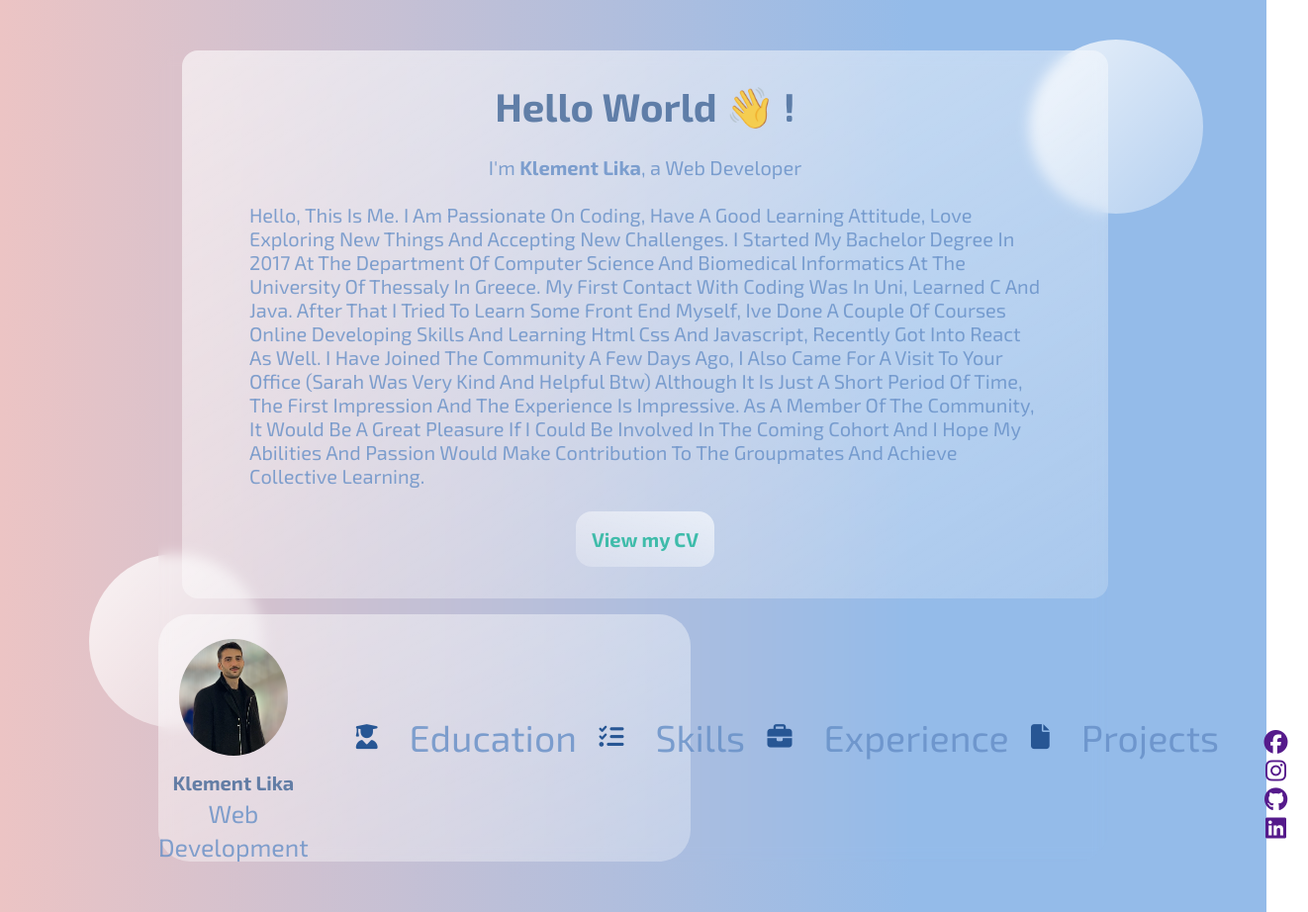
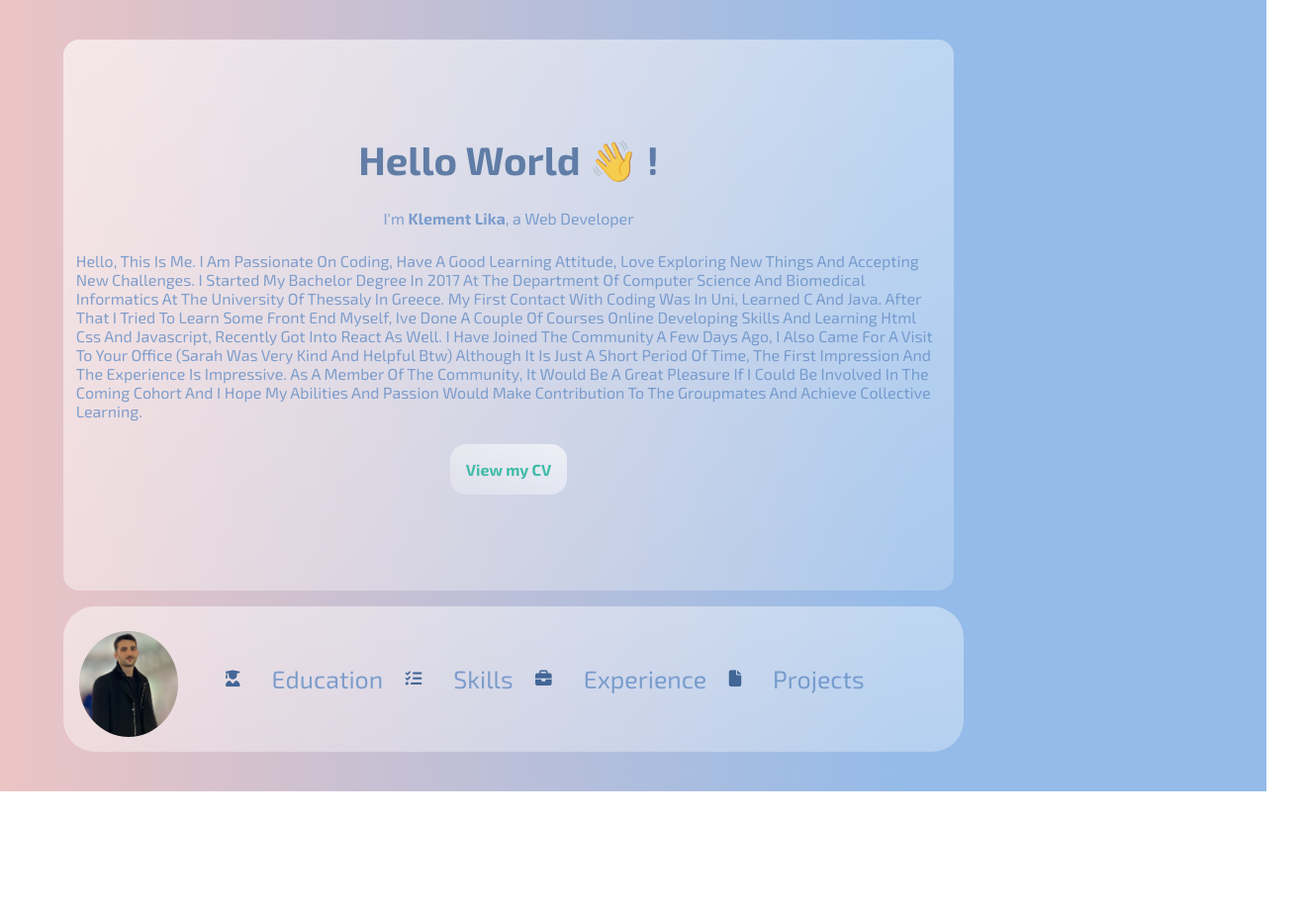
Before and after one commit to klelik/glass-portfolio, a plain HTML site: page index.html in a window 1280 px wide. Shown: the whole page at 99% size, 1322 px wide, since content can reach past the window. After the commit the page ends 800 px from the top, so only its background shows below. Drawn offline with Linux system fonts and the light colour scheme.

Commit message:
responsive

```diff
--- a/index.html
+++ b/index.html
@@ -15,8 +15,10 @@
             <div onclick="mainShow()">
                 <img class="prof" src="./assets/prof2.png" alt="" width="110px"
                   style="border-radius: 90%; margin-top: 25px; margin-bottom: 10px;" />
-                <h3>Klement Lika</h3>
-                <p>Web Development</p>
+                  <div class="info">
+                    <h3>Klement Lika</h3>
+                    <p>Web Development</p>
+                  </div>
             </div>
             <div class="links" >
                 <div class="link" onclick="eduShow()">
@@ -38,12 +40,7 @@
             </div>
             <div class="social">
               <a href="">
-                <i class="fa-brands fa-facebook"></i>
-              </a>
-              <a href="">
                 <i class="fa-brands fa-instagram"></i>
-              </a>
-              <a href="">
               </a>
               <a href="">
                 <i class="fa-brands fa-github"></i>
@@ -87,8 +84,41 @@
           </div>
         </section>
       </main>
-      <div class="circle1"></div>
-      <div class="circle2"></div>
+
 <script src="script.js"></script>
 </body>
 </html>
+
+<!-- .inside-card {
+  display: flex;
+  flex-wrap: wrap;
+  flex-direction: column;
+  justify-content: space-around;
+  align-items: center;
+  opacity: 1;
+  -webkit-transition: opacity 0.4s ease-in-out;
+  -moz-transition: opacity 0.4s ease-in-out;
+  -ms-transition: opacity 0.4s ease-in-out;
+  -o-transition: opacity 0.4s ease-in-out;
+  transition: opacity 0.4 ease-in-out;
+}
+
+.inside-card.fade-in{
+  opacity:0;
+}
+.fade-in {
+	opacity: 1;
+	animation-name: fadeInOpacity;
+	animation-iteration-count: 1;
+	animation-timing-function: ease-in;
+	animation-duration: 2s;
+}
+
+@keyframes fadeInOpacity {
+	0% {
+		opacity: 0;
+	}
+	100% {
+		opacity: 1;
+	}
+} -->
--- a/script.js
+++ b/script.js
@@ -64,23 +64,46 @@ const projectsData = [
 ];
 var exp = document.querySelector(".exp");
 var changeBox = document.querySelector(".inside-card");
-// console.log(exp);
-var box = document.querySelector("box");
+var elements = document.querySelectorAll(".link");
+console.log(elements);
+
+elements.forEach(element => {
+  element.addEventListener("click", function(e) {
+    console.log(e.target.innerText);
+      changeBox.classList.toggle("fade")
+      console.log(itemsWithoutCurrent);
+  });
+ });
+// console.log(link);
+
 mainShow();
 
+// link[1].onclick = function name() {
+//   console.log("fade");
+//   changeBox.classList.toggle("fade")
+// }
+
+function fade() {
+  console.log("fade");
+
+  //   if(changeBox.classList.contains("fade-out")){
+  //     changeBox.classList.remove("fade-out");
+  //  }else{
+  //   changeBox.classList.add("fade-out");
+  //  }
+
+  // changeBox.classList.toggle('fadeIn');
+}
 function mainShow() {
-  changeBox.style.opacity = "1";
+  // changeBox.style.opacity = "1";
   changeBox.style.flexDirection = "column";
 
   changeBox.innerHTML = `
     <h1>Hello World &#x1F44B !</h1>
     <br>
-
     <p>I'm <strong>Klement Lika</strong>, a Web Developer</p>
     <br>
-
     <p>Hello, This Is Me. I Am Passionate On Coding, Have A Good Learning Attitude, Love Exploring New Things And Accepting New Challenges.
-
     I Started My Bachelor Degree In 2017 At The Department Of Computer Science And Biomedical Informatics At The University Of Thessaly In Greece.
 
     My First Contact With Coding Was In Uni, Learned C And Java. After That I Tried To Learn Some Front End Myself, Ive Done A Couple Of Courses Online Developing Skills And Learning Html Css And Javascript, Recently Got Into React As Well.
@@ -90,7 +113,6 @@ function mainShow() {
     As A Member Of The Community, It Would Be A Great Pleasure If I Could Be Involved In The Coming Cohort And I Hope My Abilities And Passion Would Make Contribution To The Groupmates And Achieve Collective Learning.</p>
     <br>
     <a href="My CV" target="_blank">
-
       <div class="glassbutton">
         <p>View my CV</p>
       </div>
@@ -99,22 +121,19 @@ function mainShow() {
 }
 
 function eduShow() {
-  changeBox.style.opacity = "0";
-  changeBox.style.opacity = "1";
+  // changeBox.style.opacity = "0";
+  // changeBox.style.opacity = "1";
   changeBox.innerHTML = `
     <h1>My Education 👨🏼‍🎓</h1> <br>
-
     <h2> I Started My Bachelor Degree In 2017 At The Department Of Computer Science And Biomedical Informatics At The University Of Thessaly In Greece. </h2>
   `;
 }
 
 function skillsShow() {
   this.link;
-  changeBox.style.opacity = "1";
+  // changeBox.style.opacity = "1";
   changeBox.innerHTML = `
-
     <div class="contentContainer">
-
     <div class="skillBar">
       <h4>HTML</h4>
       <div class="skillBarContainer">
@@ -128,7 +147,6 @@ function skillsShow() {
         <div class="skillBarValue value-80"></div>
       </div>
     </div>
-
     <div class="skillBar">
     <h4>JavaScript</h4>
     <div class="skillBarContainer">
@@ -149,14 +167,12 @@ function skillsShow() {
       <div class="skillBarValue value-40"></div>
     </div>
   </div>
-
     <div class="skillBar">
       <h4>Java</h4>
       <div class="skillBarContainer">
         <div class="skillBarValue value-30"></div>
       </div>
     </div>
-
 
   </div>
 
@@ -165,7 +181,7 @@ function skillsShow() {
 // console.log("skills");
 
 function expShow() {
-  changeBox.style.opacity = "1";
+  // changeBox.style.opacity = "1";
 
   changeBox.innerHTML = "<p>Experience</p>";
 }
@@ -189,7 +205,9 @@ const showData = projectsData.map((project, index) => {
 });
 
 function projShow() {
-  changeBox.classList.add("show");
+  // changeBox.classList.add("grid");
+  // changeBox.classList.remove("inside-card");
+
   changeBox.style.flexDirection = "row";
   changeBox.innerHTML = showData.join("");
 }
--- a/style.css
+++ b/style.css
@@ -2,15 +2,17 @@
 
 @import url("https://fonts.googleapis.com/css2?family=Monoton&display=swap");
 
+/* @link https://utopia.fyi/type/calculator?c=299,10,1.2,800,20,1.25,5,2,&s=0.75|0.5|0.25,1.5|2|3|4|6,s-l&g=s,l,xl,12 */
+
 :root {
-  --step--2: clamp(0.78rem, calc(0.77rem + 0.03vw), 0.8rem);
-  --step--1: clamp(0.94rem, calc(0.92rem + 0.11vw), 1rem);
-  --step-0: clamp(1.13rem, calc(1.08rem + 0.22vw), 1.25rem);
-  --step-1: clamp(1.35rem, calc(1.28rem + 0.37vw), 1.56rem);
-  --step-2: clamp(1.62rem, calc(1.5rem + 0.58vw), 1.95rem);
-  --step-3: clamp(1.94rem, calc(1.77rem + 0.87vw), 2.44rem);
-  --step-4: clamp(2.33rem, calc(2.08rem + 1.25vw), 3.05rem);
-  --step-5: clamp(2.8rem, calc(2.45rem + 1.77vw), 3.82rem);
+  --step--2: clamp(0.43rem, calc(0.22rem + 1.17vw), 0.80rem);
+  --step--1: clamp(0.52rem, calc(0.23rem + 1.53vw), 1.00rem);
+  --step-0: clamp(0.63rem, calc(0.25rem + 2.00vw), 1.25rem);
+  --step-1: clamp(0.75rem, calc(0.27rem + 2.59vw), 1.56rem);
+  --step-2: clamp(0.90rem, calc(0.27rem + 3.36vw), 1.95rem);
+  --step-3: clamp(1.08rem, calc(0.27rem + 4.35vw), 2.44rem);
+  --step-4: clamp(1.30rem, calc(0.25rem + 5.61vw), 3.05rem);
+  --step-5: clamp(1.56rem, calc(0.21rem + 7.22vw), 3.82rem);
 }
 
 * {
@@ -21,6 +23,8 @@
 }
 body {
   font-size: var(--step-0);
+  height: 100vh;
+  width: 100vw;
 }
 
 h1 {
@@ -45,19 +49,18 @@ h3 {
   font-size: 20px;
   opacity: 0.8;
 }
-a {
+/* a {
   flex: 0;
   outline: 0;
   text-decoration: none;
-}
+} */
 main {
   font-family: "Poppins", sans-serif;
   min-height: 100vh;
   background: rgb(236,196,196);
   background: linear-gradient(90deg, rgba(236,196,196,1) 0%, rgba(148,187,233,1) 72%);
-   display: flex;
-  align-items: center;
-  justify-content: center;
+  display: grid;
+  place-items: center;
 }
 .glassbutton {
   display: flex;
@@ -78,9 +81,11 @@ main {
   padding: 1rem;
 }
 .glass {
+  /* border: rgb(11, 69, 245) 3px solid; */
+
   /* background: white; */
-  margin: 51px;
-  width: 75%;
+  /* margin-left: 51px; */
+  width: 90vw;
   /* background: linear-gradient(
       to right bottom,
       rgba(255, 255, 255, 0.7),
@@ -88,9 +93,14 @@ main {
     ); */
   border-radius: 2rem;
   z-index: 2;
-  backdrop-filter: blur(.4rem);
+  /* backdrop-filter: blur(.4rem); */
   display: flex;
   flex-direction: row;
+  justify-content: center;
+  gap: 1rem;
+  /* gap: 1rem; */
+  height: 45rem;
+
 }
 .circle1,
 .circle2 {
@@ -115,6 +125,8 @@ main {
   left: 7%;
 }
 .dashboard {
+  /* border: rgb(245, 4, 4) 3px solid; */
+  padding: 2vw;
   flex: 0;
   display: flex;
   flex-direction: column;
@@ -129,15 +141,15 @@ main {
     rgba(255, 255, 255, 0.3)
   );
   border-radius: 2rem;
-  width: 42vw;
-  min-width: 18rem;
-  /* max-width: 25rem; */
-
+  /* min-width: 350px; */
+  /* overflow: hidden; */
   font-size: var(--step-1);
+  max-width: 910px;
 }
 
 .links{
   display: flex;
+  flex-wrap: wrap;
   flex-direction:column ;
 }
 
@@ -157,29 +169,34 @@ main {
   scale: 0.98;
 }
 
+/*Hover link change color i */
+
+.link:hover i{
+  color: white;
+}
+
 .link.show {
   opacity: 1;
 }
 
+i{
+  color: #426696;
+
+}
 .social {
-  margin-top: auto;
-  position: relative;
-  padding: 20px;
-  font-size: 20px;
+  display: flex;
+  justify-content: space-around;
   text-align: center;
-  text-decoration: none;
-  color: #000;
-  font-size: x-large;
-}
-
-.carditems {
-  flex: 2;
+  font-size: 30px;
+  margin-bottom: 20px;
 }
 
 /* CARD Items */
 .carditems {
-  padding: 2rem;
-  margin-left: 1.5rem;
+  /* border: #000 3px solid; */
+  flex: 2;
+  padding: 0.8rem;
+  /* margin-left: 1.5rem; */
   border-radius: 1rem;
   display: flex;
   align-items: center;
@@ -189,8 +206,13 @@ main {
     rgba(255, 255, 255, 0.6),
     rgba(255, 255, 255, 0.2)
   );
-  height: 40rem;
+
   overflow-y: scroll;
+
+/* RESPONSIVE */
+  width: 99%;
+  max-width: 900px;
+  min-width: 300px;
 }
 
 /* Hide scrollbar for Chrome, Safari and Opera */
@@ -210,14 +232,33 @@ main {
   flex-direction: column;
   justify-content: space-around;
   align-items: center;
-  opacity: 0;
-  transition: all 0.5s ease-in-out;
-  max-width: 50rem;
+  opacity: 1;
+  -webkit-transition: opacity 0.3s ease-in-out;
+  -moz-transition: opacity 0.3s ease-in-out;
+  -ms-transition: opacity 0.3s ease-in-out;
+  -o-transition: opacity 0.3s ease-in-out;
+  transition: opacity 0.3 ease-in-out;
 }
 
+
+.inside-card.fade{
+  opacity: 0;
+}
 /* .inside-card.show{
     opacity: 1;
   } */
+.grid{
+    display: grid;
+    grid-template-columns: 1fr 1fr 1fr;
+    grid-template-rows: 1fr 1fr 1fr;
+    gap: 0px 0px;
+    grid-template-areas:
+      ". . ."
+      ". . ."
+      ". . .";
+
+}
+
 .card {
   display: flex;
   background: linear-gradient(
@@ -297,8 +338,8 @@ main {
   border: 1px solid #fff;
   overflow: hidden;
   display: flex;
-  justify-content: flex-start;
-  align-items: flex-end;
+  justify-content: space-evenly;
+  align-items: center;
   /* height: 100%; */
 }
 
@@ -551,7 +592,12 @@ h4 {
   filter: drop-shadow(16px 27px 25px #000);
 }
 
-.overlay i:active {
+i:hover{
+  color: rgb(255, 255, 255);
+
+}
+
+ i:active {
   scale: 0.95;
 }
 
@@ -584,10 +630,44 @@ h4 {
   }
   .dashboard{
     flex-direction: row;
+    padding: 0;
     /* width: 50px; */
+  }
+  .dashboard .info{
+    display: none;
+  }
 
+  .dashboard .prof{
+    margin-left: 1rem;
+    width: 15vw;
+    max-width: 100px;
   }
+
   .links{
     flex-direction: row;
+    margin-right: 3px;
+  }
+
+  .link{
+    font-size: max(1.3vw, 9px);
+  }
+
+  .social{
+display: none;
+  }
+  p{
+    font-size: var(--step--1);
   }
 }
+
+@media only screen and (max-width: 1200px) {
+  .inside-card{
+    /* padding-top: 15rem; */
+  }
+}
+
+@media only screen and (max-width: 900px) {
+  .inside-card{
+    /* padding-top: 25rem; */
+  }
+}
```
Lines whose indentation alone changed are shown as unchanged.
